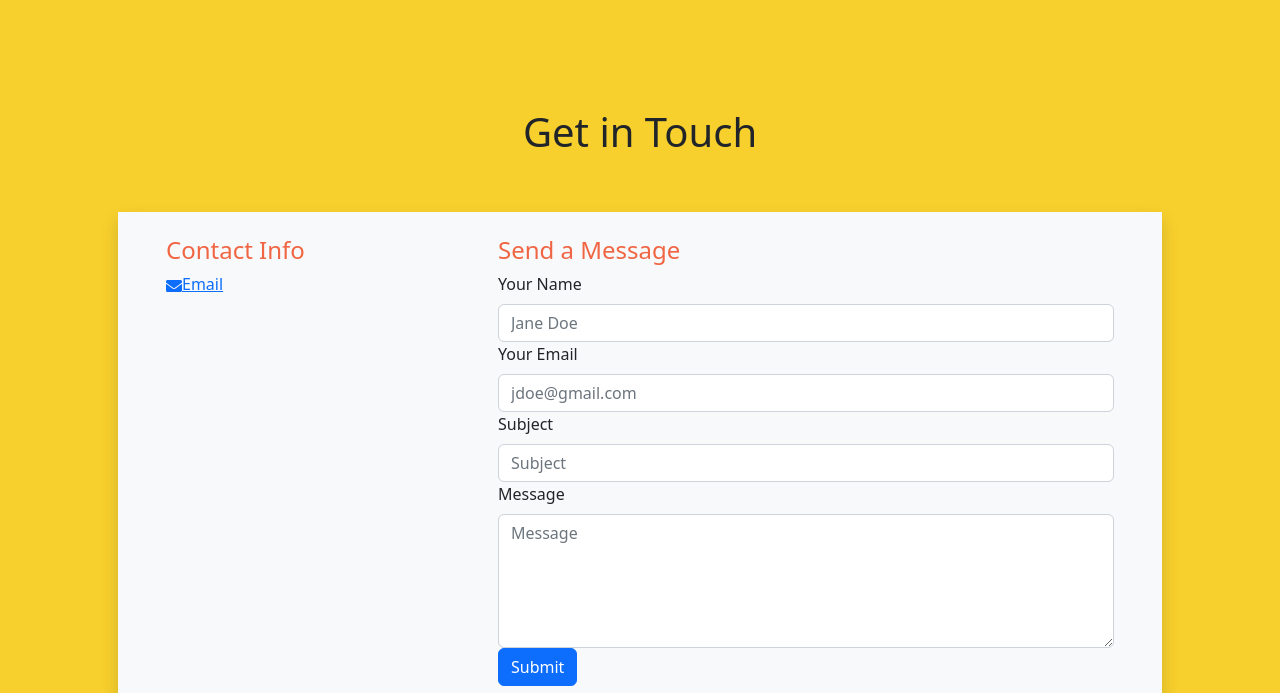
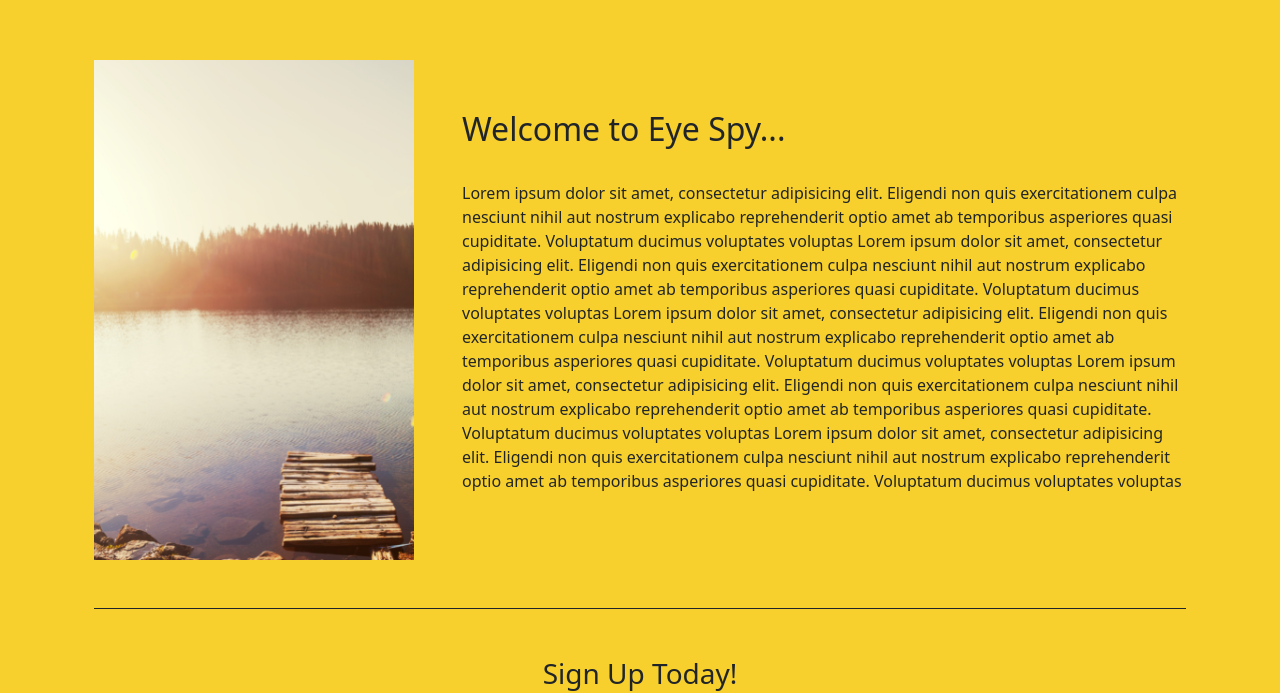
Before and after one commit to CaptainNate/Eye-Spy, a React (Create React App) app in the folder client/: page / in a window 1280 px wide. Shown: the part 1124-1817 px from the top of the page. Built offline with nearby package versions, Linux system fonts and the light colour scheme.

Commit message:
fixed mail icon and added apollo package to route react components

```diff
--- a/client/package.json
+++ b/client/package.json
@@ -3,6 +3,7 @@
   "version": "0.1.0",
   "private": true,
   "dependencies": {
+    "@apollo/client": "^3.6.9",
     "@emailjs/browser": "^3.6.2",
     "@testing-library/jest-dom": "^5.16.4",
     "@testing-library/react": "^13.3.0",
--- a/client/public/index.html
+++ b/client/public/index.html
@@ -26,8 +26,15 @@
     -->
 
     <!-- Google Icons -->
+
+    <!-- search icon -->
     <link href="https://fonts.googleapis.com/icon?family=Material+Icons"
       rel="stylesheet">
+
+      <!-- mail icon -->
+      <link rel="stylesheet" href="https://fonts.googleapis.com/css2?family=Material+Symbols+Outlined:opsz,wght,FILL,GRAD@48,400,0,0" />
+
+      <!-- fonts -->
     <link rel="stylesheet" href="https://fonts.googleapis.com/css2?family=Material+Symbols+Outlined:opsz,wght,FILL,GRAD@20..48,100..700,0..1,-50..200" />
 
     <title>Eye Spy</title>
--- a/client/src/App.js
+++ b/client/src/App.js
@@ -1,7 +1,7 @@
 import React from "react";
 
-// will need to add Route and Switch to the next line
-import { BrowserRouter as Router } from "react-router-dom";
+import { BrowserRouter as Router, Route, Routes } from 'react-router-dom';
+import { ApolloProvider, ApolloClient, InMemoryCache, createHttpLink } from '@apollo/client';
 
 // bootstrap styling
 import "bootstrap/dist/css/bootstrap.min.css";
@@ -11,18 +11,33 @@ import Footer from "./components/Footer";
 import LandingPage from "./components/LandingPage";
 import Contact from "./components/ContactUs";
 
+// CONNECTION TO BACKEND SERVERS
+const httpLink = createHttpLink({
+  uri: 'http://localhost:3000',
+});
+
+const client = new ApolloClient({
+  link: httpLink,
+  cache: new InMemoryCache(),
+});
+
 function App() {
   return (
+    <ApolloProvider client={client}>
       <Router>
         <div>
           <Header />
-        <div>
+          <div className="container">
             <LandingPage />
-          <Contact />
+            <Routes>
+              <Route exact path="/" element={<LandingPage />} />
+              <Route exact path="/contact-us" element={<Contact />} />
+            </Routes>
           </div>
           <Footer />
         </div>
       </Router>
+    </ApolloProvider>
   );
 }
 
--- a/client/src/components/ContactUs/index.js
+++ b/client/src/components/ContactUs/index.js
@@ -3,12 +3,11 @@ import Container from "react-bootstrap/Container";
 import Row from "react-bootstrap/Row";
 import Col from "react-bootstrap/Col";
 import ContactForm from "../ContactForm/index.js";
-import { FaEnvelope } from "react-icons/fa";
 import "../../App.css";
 
 function Contact() {
   return (
-    <div className="container Jumbotron p-5 mb-0">
+    <div className="container Jumbotron p-5">
       <Container className="text-center">
         <div className="p-md-5">
           <h1>Get in Touch</h1>
@@ -23,8 +22,8 @@ function Contact() {
                 <h4 style={{ color: "#F06543" }}>Contact Info</h4>
                 <p>
                   <a href="mailto:projectuoft@gmail.com">
-                    <span className="pr-3">
-                      <FaEnvelope />
+                    <span class="material-symbols-outlined pe-3">
+                      mail
                     </span>
                     Email
                   </a>
--- a/client/src/components/Header/index.js
+++ b/client/src/components/Header/index.js
@@ -8,7 +8,7 @@ import logo from "../../images/eye-spy-500x500.png";
 
 // Component imports
 import SearchBar from "../SearchBar";
-import Contact from "../ContactUs";
+// import Contact from "../ContactUs";
 
 function Header() {
   // logout handler
@@ -59,7 +59,7 @@ function Header() {
                   </Link>
                   <Link
                     to="/contact-us"
-                    component={Contact}
+                    // component={Contact}
                     className="font-color px-3 text-decoration-none fs-6"
                   >
                     Contact Us
```
Also changed, not shown: 1 other file (tests, documents, lock files or other folders). Lines whose indentation alone changed are shown as unchanged.
